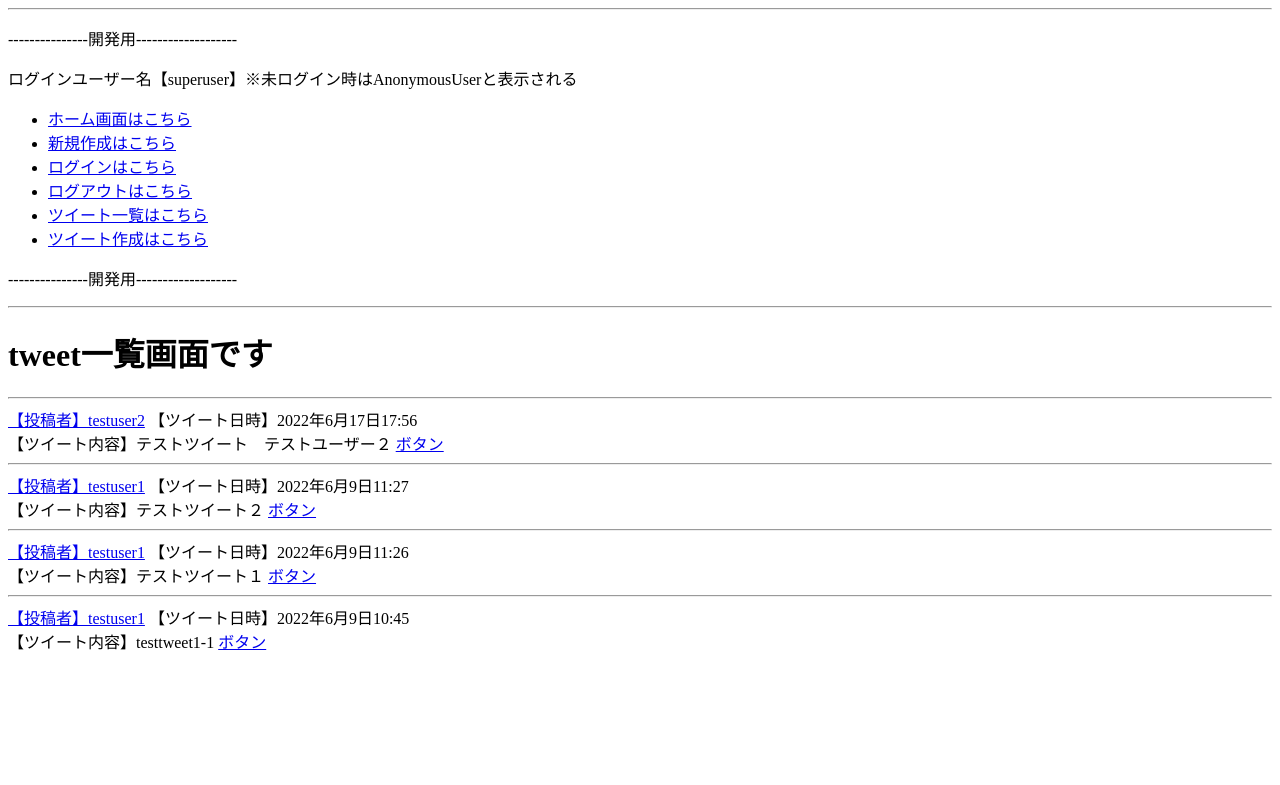
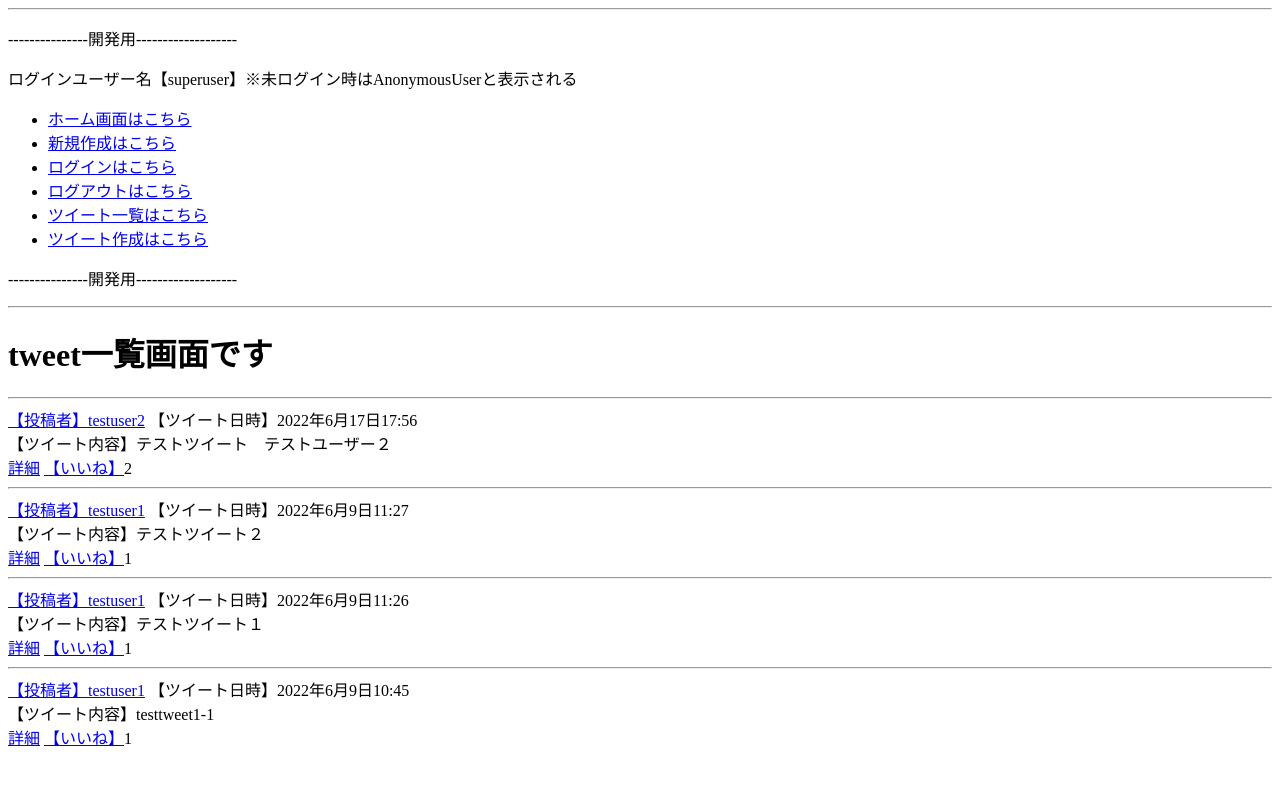
Before and after one commit to pg-endokenta/TwitterClone, a Django app: page /tweet/ in a window 1280 px wide. Shown: the top 785 px of the page. Run offline with Django 4.2, Linux system fonts and the light colour scheme; a user stored in the database is signed in; data comes from the database, SQL or seed files in the repository; both versions use the stored data as it was after the commit.

Commit message:
いいね機能の実装

```diff
--- a/template/tweet/tweet.html
+++ b/template/tweet/tweet.html
@@ -10,7 +10,9 @@
     【ツイート日時】{{TC_tweet.date_posted}}
     <br>
     【ツイート内容】{{TC_tweet.content}}
-    <a href="{% url 'tweet:detail' TC_tweet.pk %}" class="btn btn-primary">ボタン</a>
+    <br>
+    <a href="{% url 'tweet:detail' TC_tweet.pk %}" class="btn btn-primary">詳細</a>
+    <a href="{% url 'tweet:good' TC_tweet.pk %}" class="btn btn-primary">【いいね】</a>{{TC_tweet.likes}}
     {% endfor %}
 
 
--- a/template/twitter/base.html
+++ b/template/twitter/base.html
@@ -18,6 +18,13 @@
 <li><a href="{% url 'tweet:tweet' %}">ツイート一覧はこちら</a></li>
 <li><a href="{% url 'tweet:tweet-create' %}">ツイート作成はこちら</a></li>
 </ul>
+{% if messages %}
+	<ul class="messages">
+		{% for message in messages %}
+			<li{% if message.tags %} class="{{ message.tags }}"{% endif %}>{{ message }}</li>
+		{% endfor %}
+	</ul>
+{% endif %}
 <p>---------------開発用-------------------</p>
 <hr>
 {% endblock dev_user_auth %}
--- a/tweet/models.py
+++ b/tweet/models.py
@@ -1,6 +1,8 @@
 from django.db import models
 from django.utils import timezone
 from django.conf import settings
+
+from user.models import TC_user
 # Create your models here.
 
 class TC_tweet(models.Model):
@@ -11,3 +13,10 @@ class TC_tweet(models.Model):
 
     def __str__(self):
         return self.content
+
+class Good(models.Model):
+    owner = models.ForeignKey(settings.AUTH_USER_MODEL, on_delete=models.CASCADE, related_name='good_owner')
+    tweet = models.ForeignKey(TC_tweet, on_delete=models.CASCADE)
+
+    def __str__(self):
+        return 'good for "' + str(self.tweet) + '" （by' + str(self.owner) + '）'
--- a/tweet/urls.py
+++ b/tweet/urls.py
@@ -8,4 +8,5 @@ urlpatterns = [
     path('detail/<int:pk>', views.TC_tweetDetailView.as_view(), name='detail'),
     path('delete/<int:pk>', views.TC_tweetDeleteView.as_view(), name='delete'),
     path('tweet/create', views.TC_tweetCreateView.as_view(), name='tweet-create'),
+    path('good/<int:good_id>', views.good, name='good'),
 ]
--- a/tweet/views.py
+++ b/tweet/views.py
@@ -1,7 +1,9 @@
 from django.shortcuts import render
 from django.views.generic import ListView, CreateView, DetailView, DeleteView
 from django.contrib.auth.mixins import LoginRequiredMixin
-from .models import TC_tweet
+from .models import TC_tweet, Good
+from django.shortcuts import redirect
+from django.contrib import messages
 
 # Create your views here.
 
@@ -33,3 +35,23 @@ class TC_tweetCreateView(LoginRequiredMixin, CreateView):
         #投稿者が誰かを教える。
         form.instance.author_id = self.request.user.id
         return super().form_valid(form)
+
+def good(request, good_id):
+    good_tweet = TC_tweet.objects.get(id=good_id)
+    is_good = Good.objects.filter(owner=request.user) \
+        .filter(tweet=good_tweet).count()
+    if is_good > 0:
+        good_tweet.likes -= 1
+        good_tweet.save()
+        good = Good()
+        Good.objects.filter(owner=request.user).filter(tweet=good_tweet).delete()
+        messages.success(request, 'いいねを取り消しました')
+        return redirect(to='/tweet')
+    good_tweet.likes += 1
+    good_tweet.save()
+    good = Good()
+    good.owner = request.user
+    good.tweet = good_tweet
+    good.save()
+    messages.success(request, 'いいねしました')
+    return redirect(to='/tweet')
```
Also changed, not shown: db.sqlite3, tweet/migrations/0002_good.py (added).
